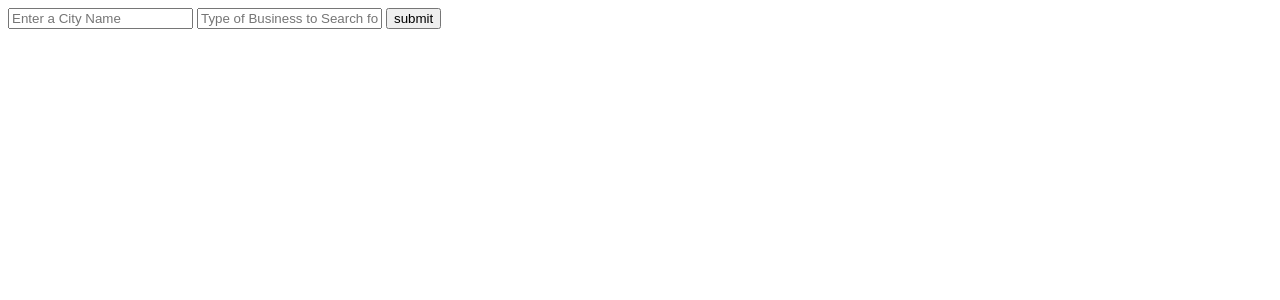
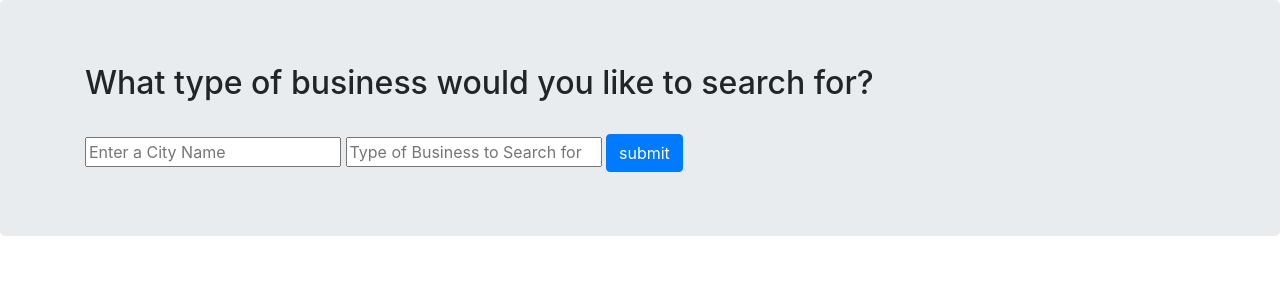
Before and after one commit to khanumair20/DevOps_Class, a Flask app: page / in a window 1280 px wide. Shown: the top 300 px of the page. Run offline with Flask 2, Linux system fonts and the light colour scheme; some libraries are stand-ins or nearby versions.

Commit message:
applied bootstrap CSS for better visuals

```diff
--- a/templates/index.html
+++ b/templates/index.html
@@ -4,12 +4,20 @@
     <title>
       My Yelpclone Website
     </title>
+    <link rel="stylesheet" href="https://maxcdn.bootstrapcdn.com/bootstrap/4.0.0-alpha.3/css/bootstrap.min.css" integrity="sha384-MIwDKRSSImVFAZCVLtU0LMDdON6KVCrZHyVQQj6e8wIEJkW4tvwqXrbMIya1vriY" crossorigin="anonymous">
   </head>
 
   <body>
+    <div class = "jumbotron">
+      <div class = "container">
+
+        <h2>What type of business would you like to search for?</h2><br>
+
         <form action = "/submit">
           <input type="text" name="location" placeholder="Enter a City Name">
           <input type="text" name="term" placeholder="Type of Business to Search for">
-    <input type="submit" value="submit">
+          <input type="submit" value="submit" class="btn btn-primary">
+      </div>
+    </div>
   </body>
 </html>
```
Also changed, not shown: templates/display_results.html (+8 -1 lines). Lines whose indentation alone changed are shown as unchanged.
